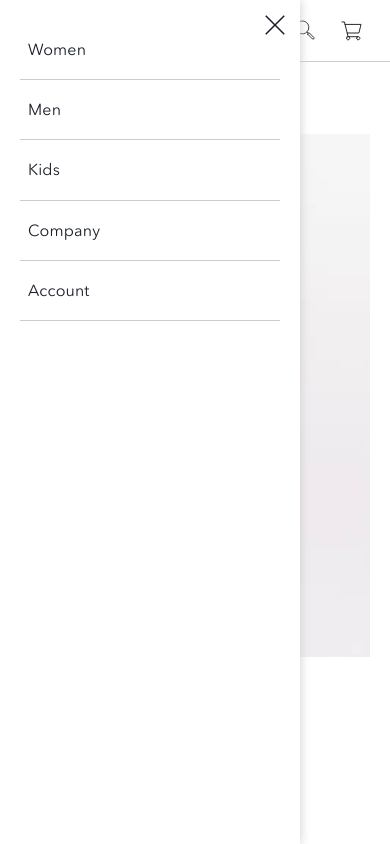
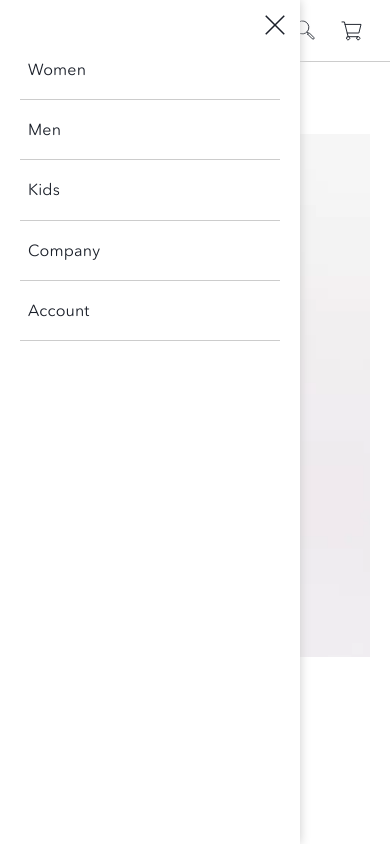
Before and after one commit to Zelcer/spurit-home-work, a plain HTML site: page index.html in a window 390 px wide. Both pictures are taken after a click on the button "Open menu". Shown: the top 844 px of the page. Drawn offline with Linux system fonts and the light colour scheme.

Commit message:
Фиксит мобильное меню

```diff
--- a/css/styles.css
+++ b/css/styles.css
@@ -78,8 +78,14 @@ img {
   display: grid;
   grid-template-rows: min-content 1fr min-content;
   align-content: start;
+  width: 100%;
   min-height: 100%;
   margin: 0 auto;
+}
+
+.scroll-lock {
+  position: fixed;
+  overflow-y: scroll;
 }
 
 .btn-reset {
@@ -264,7 +270,9 @@ img {
     z-index: 20;
     width: 350px;
     height: 100vh;
-    padding-top: 20px;
+    height: calc(var(--vh, 1vh)*100);
+    overflow-y: scroll;
+    padding-top: 40px;
     background-color: var(--basic-white);
     box-shadow: 0 0 10px 0 var(--basic-grey);
     transition: left var(--animate);
--- a/js/script.js
+++ b/js/script.js
@@ -16,10 +16,35 @@
 
 // Mobile menu
 (function () {
+  const body = document.querySelector('body');
   const burgerMenuBtn = document.querySelector('.burger-btn');
   const sideMenu = document.querySelector('.main-nav__list-wrap');
   const sideMenuLinks = sideMenu.querySelectorAll('.main-nav__link');
   const closeMenuBtn = sideMenu.querySelector('.close-btn');
+
+  let isPageHasScroll = window.innerWidth > document.body.offsetWidth;
+  let pageScrollY;
+  let vh = window.innerHeight * 0.01;
+
+  const saveScrollPosition = () => {
+    if (isPageHasScroll) {
+      pageScrollY = window.scrollY;
+      document.body.style.top = -pageScrollY + 'px';
+    }
+  };
+
+  const returnScrollPosition = () => {
+    if (isPageHasScroll) {
+      window.scrollTo(0, pageScrollY);
+    }
+  };
+
+  document.documentElement.style.setProperty('--vh', `${vh}px`);
+
+  window.addEventListener('resize', () => {
+    let vh = window.innerHeight * 0.01;
+    document.documentElement.style.setProperty('--vh', `${vh}px`);
+  });
 
   function hideMenu() {
     sideMenu.setAttribute('aria-hidden', 'true');
@@ -57,12 +82,16 @@
     let expanded = burgerMenuBtn.getAttribute('aria-expanded') === 'true';
     burgerMenuBtn.setAttribute('aria-expanded', !expanded);
     sideMenu.classList.add('main-nav__list-wrap--show');
-    showMenu()
+    body.classList.add('scroll-lock');
+    showMenu();
+    saveScrollPosition();
   });
 
   closeMenuBtn.addEventListener('click', () => {
     sideMenu.classList.remove('main-nav__list-wrap--show');
+    body.classList.remove('scroll-lock');
     hideMenu();
+    returnScrollPosition();
   });
 })();
 
```
